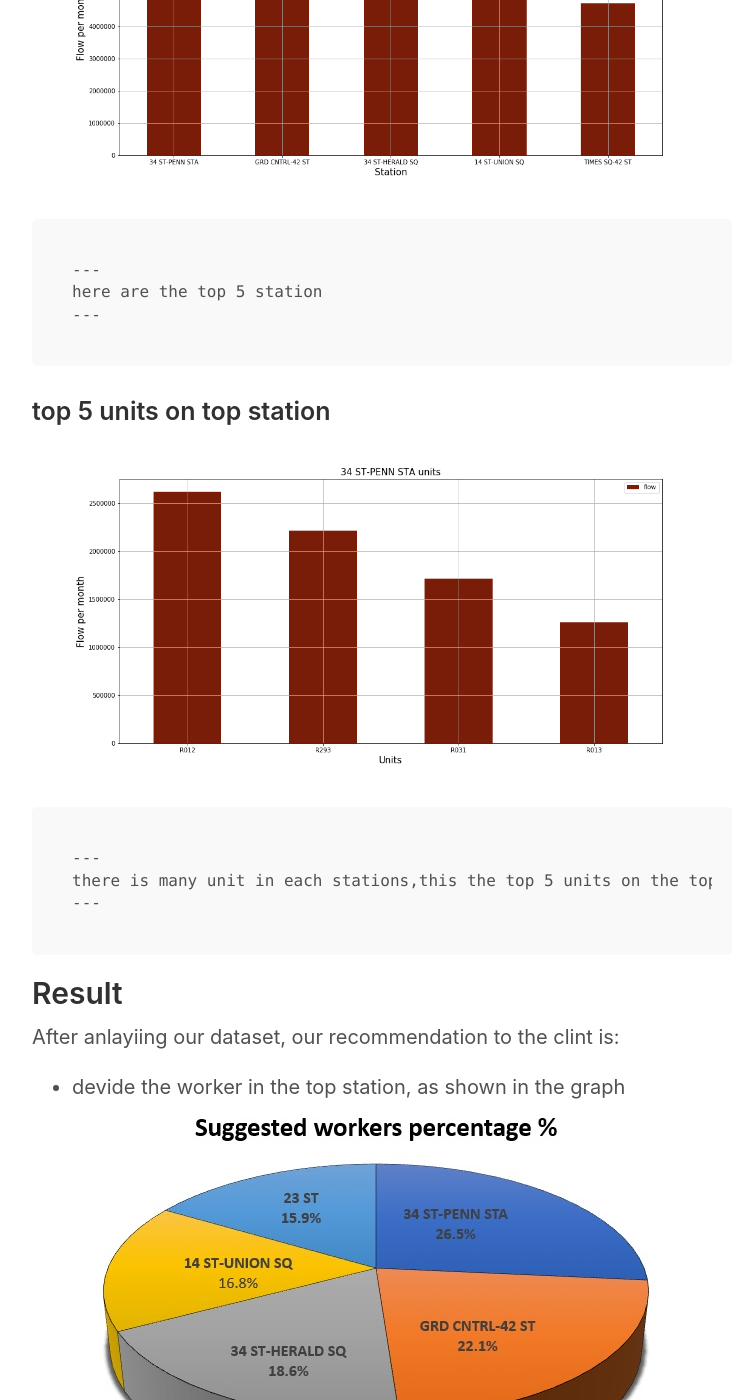
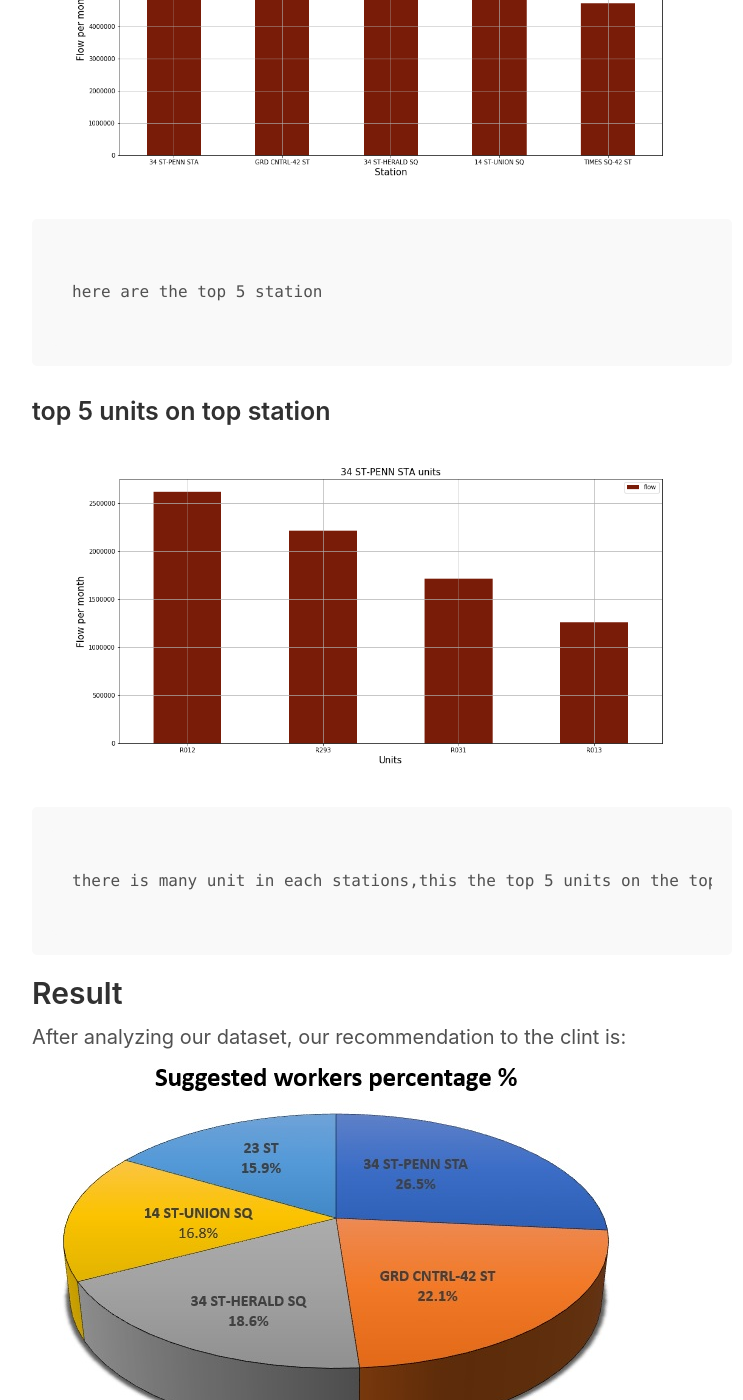
Before and after one commit to aiman-alghamdi/aiman2019.github.io, a Jekyll site: the page built from _posts/2019-9-7-aiman.md, in a window 1280 px wide and 1400 px high, scrolled down 4725 px. Shown: the whole window, without its empty margins (258-1001 px from the left). Built offline with Jekyll 4.4.1, drawn with Linux system fonts in a browser that asks for light colours; some of the changed text lies outside the part shown.

Commit message:
Update 2019-9-7-aiman.md

````diff
--- a/_posts/2019-9-7-aiman.md
+++ b/_posts/2019-9-7-aiman.md
@@ -12,6 +12,7 @@ This project takes a case of a company called WomenTechWomenYes and they have a
 
 
 ## Strategy:
+
 We decided that we want to find the most crowded stations at their peak times so that the company could send their workers to these stations at the best times to increase the chances of sign ups. We chose this decision based on the data that was available.
 
 ## Approach:
@@ -76,30 +77,29 @@ In this graph we can see the rush ours ovre the day on may-2019
 ### Top 10 hours
 ![Image5]({{site.url}}/images/Top_10_ho.png)
 ```
----
+
 4pm which is the time for come back form work, and 8 am which is the time for going to work, it's in the top of the list
----
+
 ```
 ### top 5 station
 ![Image6]({{site.url}}/images/Top_5.png)
 ```
----
+
 here are the top 5 station
----
+
 ```
 ### top 5 units on top station
 
 ![Image7]({{site.url}}/images/units.png)
 ```
----
+
 there is many unit in each stations,this the top 5 units on the top station (34 ST-PENN STA)
----
+
 ```
 
 ## Result
 
-After anlayiing our dataset, our recommendation to the clint is:
-* devide the worker in the top station, as shown in the graph <br/>
+After analyzing our dataset, our recommendation to the clint is:
 ![Image8]({{site.url}}/images/pro4.jpg)
 * we recommend these stations:
     * 34 ST-PENN STA,
````
Also changed, not shown: other parts of _posts/2019-9-7-aiman.md (+2 -2 lines).
